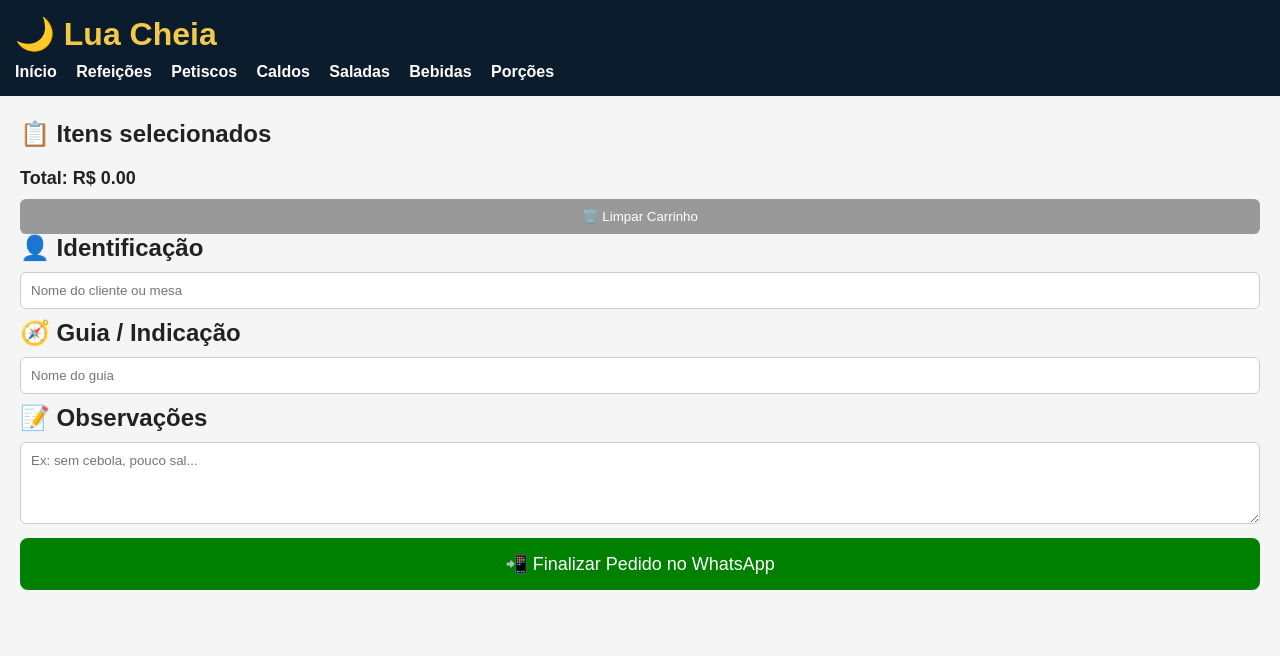
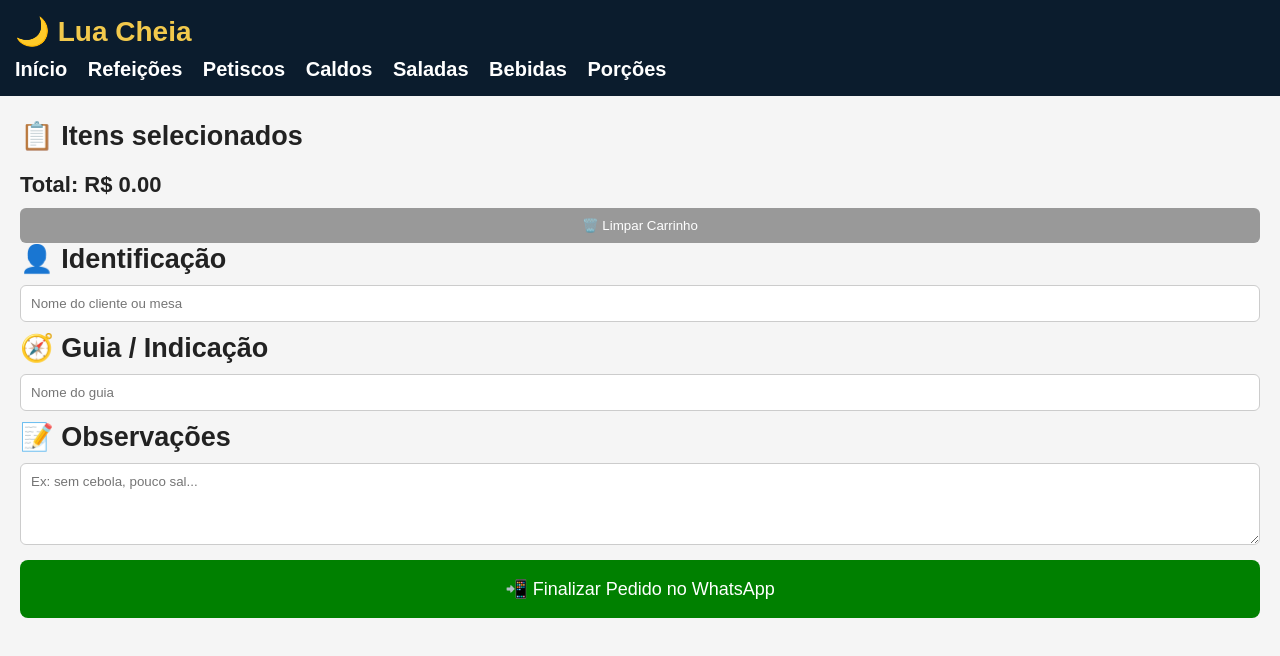
Before and after one commit to lucasouro48-prog/luacheiabeach.com.br, a plain HTML site: page carrinho.html in a window 1280 px wide. Drawn offline with Linux system fonts and the light colour scheme.

Commit message:
Refactor CSS to include font size variables
Added new font size variables and adjusted styles accordingly.

```diff
--- a/style.css
+++ b/style.css
@@ -2,6 +2,14 @@
   --azul:#0b1c2d;
   --amarelo:#f2c94c;
   --branco:#ffffff;
+
+  /* Novos tamanhos de fonte */
+  --font-base:18px;
+  --font-header:28px;
+  --font-nav:20px;
+  --font-card:18px;
+  --font-button:18px;
+  --font-total:22px;
 }
 
 *{
@@ -14,6 +22,7 @@
 body{
   background:#f5f5f5;
   color:#222;
+  font-size:var(--font-base);
 }
 
 header{
@@ -24,14 +33,17 @@ header{
   color:var(--branco);
   padding:15px;
   z-index:1000;
+  font-size:var(--font-header);
 }
 
 header h1{
   color:var(--amarelo);
+  font-size:var(--font-header);
 }
 
 nav{
   margin-top:10px;
+  font-size:var(--font-nav);
 }
 
 nav a{
@@ -39,10 +51,12 @@ nav a{
   text-decoration:none;
   margin-right:15px;
   font-weight:bold;
+  font-size:var(--font-nav);
 }
 
 main{
   padding:120px 20px 20px;
+  font-size:var(--font-base);
 }
 
 .section{
@@ -58,19 +72,21 @@ main{
   display:flex;
   justify-content:space-between;
   align-items:center;
+  font-size:var(--font-card);
 }
 
 .card button{
   background:var(--amarelo);
   border:none;
-  padding:8px 12px;
+  padding:10px 16px; /* aumentei um pouco o padding para acompanhar a fonte */
   border-radius:5px;
   cursor:pointer;
   font-weight:bold;
+  font-size:var(--font-button);
 }
 
 .total{
-  font-size:18px;
+  font-size:var(--font-total);
   font-weight:bold;
   margin-top:20px;
 }
@@ -78,11 +94,11 @@ main{
 .btn-finalizar{
   background:green;
   color:#fff;
-  padding:15px;
+  padding:18px;
   width:100%;
   border:none;
   border-radius:8px;
-  font-size:18px;
+  font-size:var(--font-button);
   cursor:pointer;
 }
 
@@ -94,7 +110,7 @@ main{
 
 .menu-btn{
   display:none;
-  font-size:28px;
+  font-size:32px; /* aumentei um pouco */
   cursor:pointer;
 }
 
@@ -106,10 +122,11 @@ main{
     background:var(--azul);
     margin-top:10px;
     padding:10px;
+    font-size:var(--font-nav);
   }
 
   nav a{
-    padding:10px 0;
+    padding:12px 0; /* aumenta o espaço */
     border-bottom:1px solid rgba(255,255,255,.2);
   }
 
```
